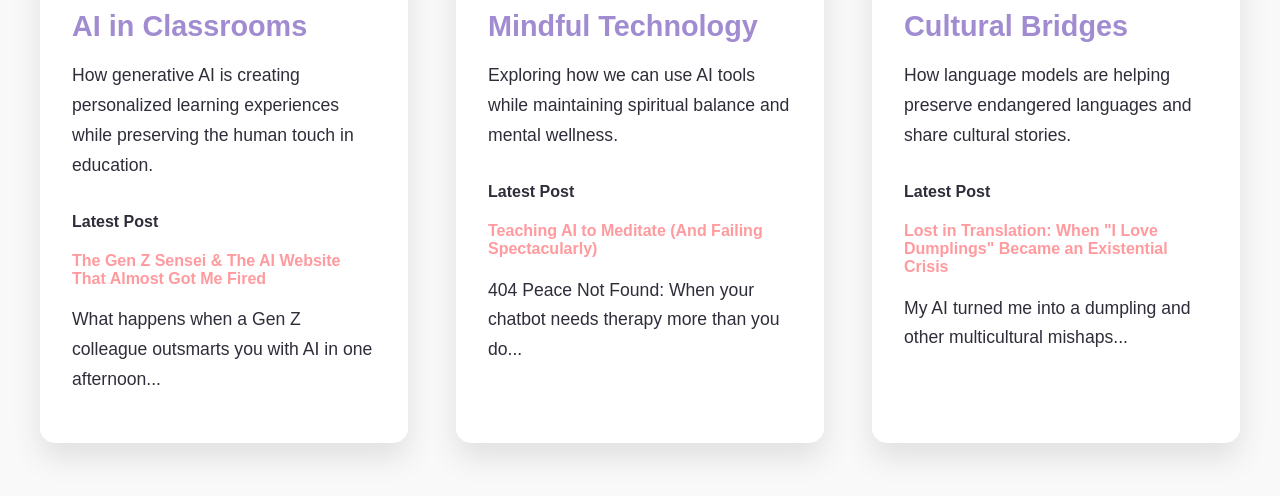
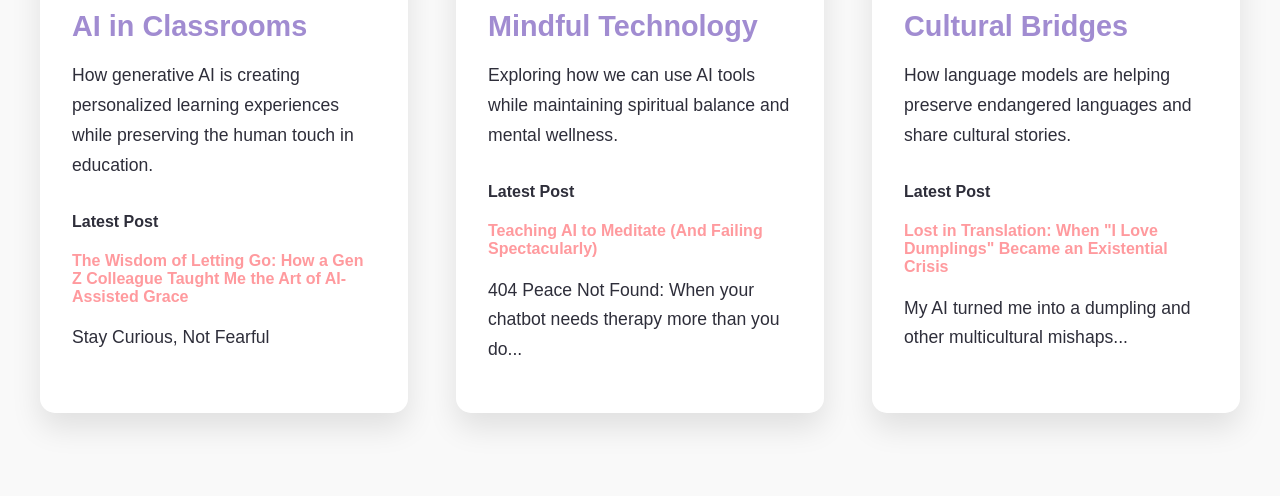
Before and after one commit to helenmyu/aimeanslove.github.io, a plain HTML site: page index.html in a window 1280 px wide. Shown: the part 1371-1867 px from the top of the page. Drawn offline with Linux system fonts and the light colour scheme.

Commit message:
Update index.html

```diff
--- a/index.html
+++ b/index.html
@@ -479,8 +479,8 @@
             <p>How generative AI is creating personalized learning experiences while preserving the human touch in education.</p>
             <div class="blog-preview">
               <h4>Latest Post</h4>
-              <a href="/blog/gen-z-sensei" class="blog-link">The Gen Z Sensei & The AI Website That Almost Got Me Fired</a>
-              <p>What happens when a Gen Z colleague outsmarts you with AI in one afternoon...</p>
+              <a href="/blog/2025-04-12" class="blog-link">The Wisdom of Letting Go: How a Gen Z Colleague Taught Me the Art of AI-Assisted Grace</a>
+              <p>Stay Curious, Not Fearful</p>
             </div>
           </div>
         </div>
```
